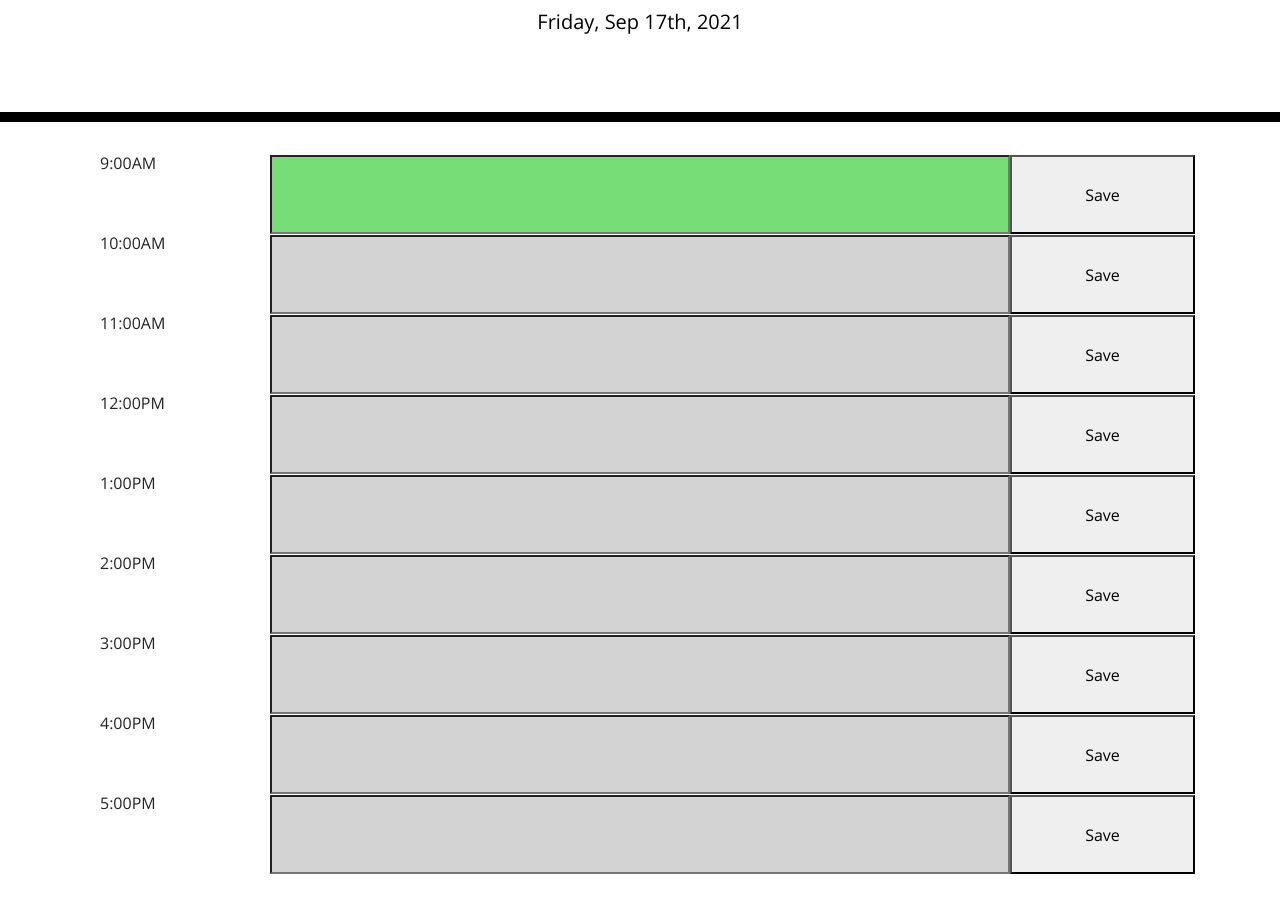
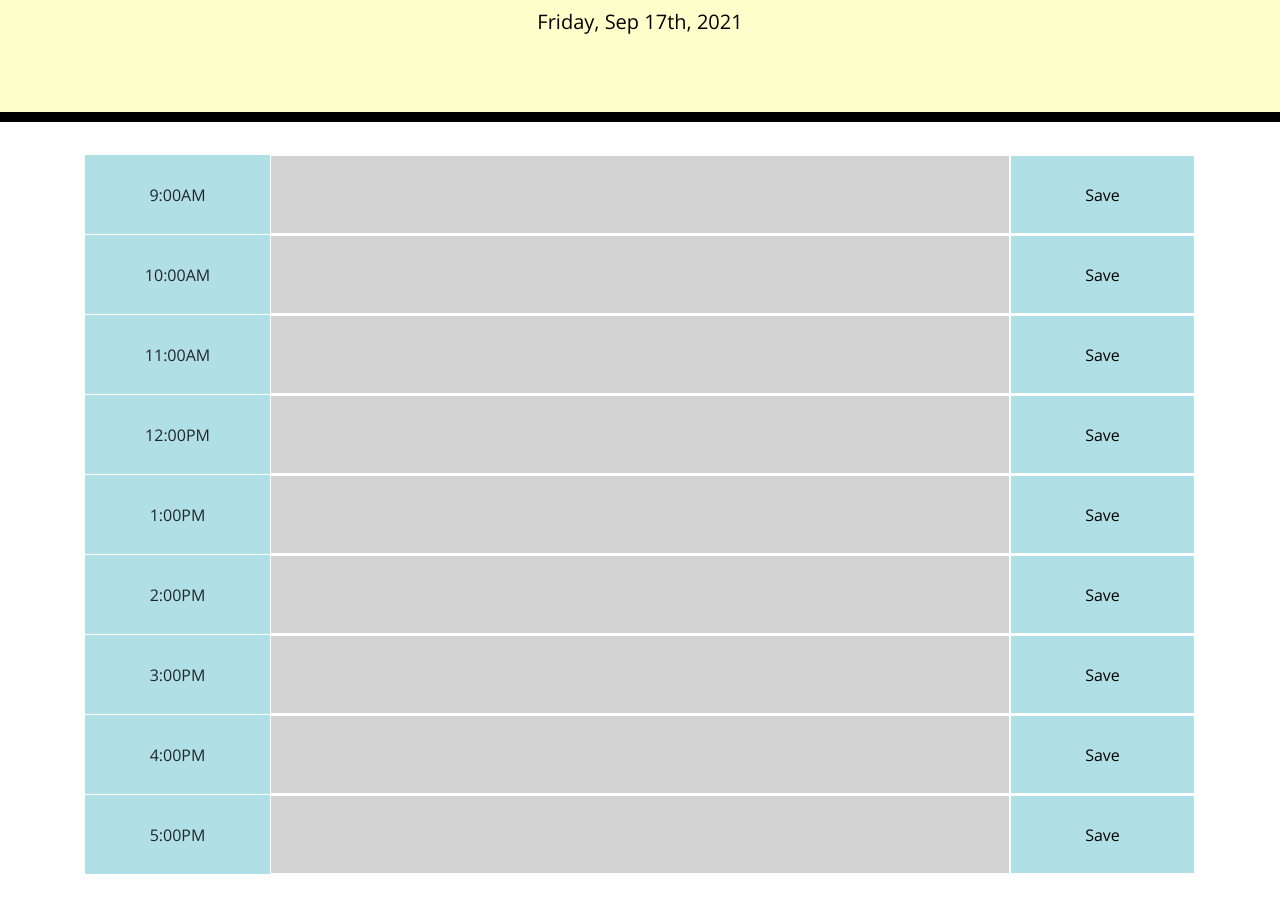
Before and after one commit to nicolepingar/work_day_scheduler, a plain HTML site: page index.html in a window 1280 px wide. Shown: the part 182-1104 px from the top of the page. Before the commit the page ends 1056 px from the top, so only its background shows below. Drawn offline with nearby package versions, Linux system fonts and the light colour scheme.

Commit message:
final commit

```diff
--- a/assets/css/style.css
+++ b/assets/css/style.css
@@ -13,9 +13,18 @@ textarea {
   padding: 10px;
 }
 
+button, label {
+  background-color: #B0E0E6;
+}
+
+label {
+  padding: 0;
+  margin: 0;
+}
+
 .jumbotron {
   text-align: center;
-  background-color: transparent;
+  background-color: 	#FFFFCC;
   color: black;
   border-radius: 0;
   border-bottom: 10px solid black;
@@ -43,18 +52,18 @@ textarea {
 }
 
 .past {
-  background-color: #d3d3d3;
-  color: white;
+  background-color: lightgrey;
+  color: black;
 }
 
 .present {
-  background-color: #ff6961;
-  color: white;
+  background-color: #DDA0DD;
+  color: black;
 }
 
 .future {
-  background-color: #77dd77;
-  color: white;
+  background-color: #FFB6C1;
+  color: black;
 }
 
 .saveBtn {
@@ -69,3 +78,7 @@ textarea {
   font-size: 20px;
   transition: all 0.3s ease-in-out;
 }
+
+/* label {
+  vertical-align: middle;
+} */
--- a/assets/js/script.js
+++ b/assets/js/script.js
@@ -1,7 +1,6 @@
 // Current date at top of page
 $("#currentDay").text(moment().format("dddd, MMM Do, YYYY"));
-
-$(document).ready(function () {
+// To get data from local storage on refresh
 function getLocal() {
     $(".inputField").each(function () {
         var inputValue = $(this).attr("id");
@@ -9,13 +8,15 @@ $(document).ready(function () {
     }
     )
 }
-
+// changes colors based on time of day
 function colorChange() {
+    // .inputField sets the location for "this", ".each" allows function to run through each container
     $(".inputField").each(function () {
+        // "H" format puts time in military hour
         var todayInTime = moment().format("H")
-            var hour = $(this).attr("id")
-            console.log(hour);
-            console.log(todayInTime);
+        // "this" refers back to .inputfield, each input has a different id#, parseInt turns it into a number
+        var hour = parseInt($(this).attr("id"))
+        // each class is connected to a different color
         if (hour < todayInTime) {
             $(this).addClass("past");
             $(this).removeClass("present");
@@ -33,14 +34,17 @@ $(document).ready(function () {
         }
     })
 }
-
+// "this" now refers to .saveButton
+// when save button is clicked, text from input field is saved in local storage
 $(".saveButton").on("click", function () {
+    // meetings = .saveButton's sibling (inputField)'s, value
     var meetings = $(this).siblings(".inputField").val();
-        var time = $(this).siblings().eq(1).attr("id");
-
+    // time = .saveButton's sibling (inputField)'s id (unique number based on time)
+    var time = $(this).siblings(".inputField").attr("id");
+    // local storage store time as the id # and meetings as the typed input text
     localStorage.setItem(time, meetings);
-
 })
+// calls function to pull data from local storage
 getLocal();
+// calls function to change colors based on time
 colorChange();
-})
--- a/index.html
+++ b/index.html
@@ -19,69 +19,69 @@
         <p class="lead">A simple calendar app for scheduling your work day</p>
         <p id="currentDay" class="lead"></p>
     </header>
-    <div class="container">
+    <div class="container mb-5">
         <!-- Timeblocks go here -->
             <div class="container">
                 <div class="row">
-                <label for="9" class="col-lg-2 schedTime">9:00AM</label>
-                <input type="text" id="9" name="9" class="col-lg-8 inputField">
-                <button class="col-lg-2 saveButton">Save</button>
+                    <label for="9" class="col-lg-2 schedTime align-items-center d-flex justify-content-center">9:00AM</label>
+                    <input type="text" id="9" name="9" class="col-lg-8 border border-white inputField">
+                    <button class="col-lg-2 border border-white saveButton">Save</button>
                 </div>
             </div>
             <div class="container">
                 <div class="row">
-                <label for="10" class="col-lg-2 schedTime">10:00AM</label>
-                <input type="text" id="10" name="10" class="col-lg-8 inputField">
-                <button class="col-lg-2 saveButton">Save</button>
+                    <label for="10" class="col-lg-2 schedTime align-items-center d-flex justify-content-center">10:00AM</label>
+                    <input type="text" id="10" name="10" class="col-lg-8 border border-white inputField">
+                    <button class="col-lg-2 border border-white saveButton">Save</button>
                 </div>
             </div>
             <div class="container">
                 <div class="row">
-                <label for="11" class="col-lg-2 schedTime">11:00AM</label>
-                <input type="text" id="11" name="11" class="col-lg-8 inputField">
-                <button class="col-lg-2 saveButton">Save</button>
+                    <label for="11" class="col-lg-2 schedTime align-items-center d-flex justify-content-center">11:00AM</label>
+                    <input type="text" id="11" name="11" class="col-lg-8 border border-white inputField">
+                    <button class="col-lg-2 border border-white saveButton">Save</button>
                 </div>
             </div>
             <div class="container">
                 <div class="row">
-                <label for="12" class="col-lg-2 schedTime">12:00PM</label>
-                <input type="text" id="12" name="12" class="col-lg-8 inputField">
-                <button class="col-lg-2 saveButton">Save</button>
+                    <label for="12" class="col-lg-2 schedTime align-items-center d-flex justify-content-center">12:00PM</label>
+                    <input type="text" id="12" name="12" class="col-lg-8 border border-white inputField">
+                    <button class="col-lg-2 border border-white saveButton">Save</button>
                 </div>
             </div>
             <div class="container">
                 <div class="row">
-                <label for="13" class="col-lg-2 schedTime">1:00PM</label>
-                <input type="text" id="13" name="13" class="col-lg-8 inputField">
-                <button class="col-lg-2 saveButton">Save</button>
+                    <label for="13" class="col-lg-2 schedTime align-items-center d-flex justify-content-center">1:00PM</label>
+                    <input type="text" id="13" name="13" class="col-lg-8 border border-white inputField">
+                    <button class="col-lg-2 border border-white saveButton">Save</button>
                 </div>
             </div>
             <div class="container">
                 <div class="row">
-                <label for="14" class="col-lg-2 schedTime">2:00PM</label>
-                <input type="text" id="14" name="14" class="col-lg-8 inputField">
-                <button class="col-lg-2 saveButton">Save</button>
+                    <label for="14" class="col-lg-2 schedTime align-items-center d-flex justify-content-center">2:00PM</label>
+                    <input type="text" id="14" name="14" class="col-lg-8 border border-white inputField">
+                    <button class="col-lg-2 border border-white saveButton">Save</button>
                 </div>
             </div>
             <div class="container">
                 <div class="row">
-                <label for="15" class="col-lg-2 schedTime">3:00PM</label>
-                <input type="text" id="15" name="15" class="col-lg-8 inputField">
-                <button class="col-lg-2 saveButton">Save</button>
+                    <label for="15" class="col-lg-2 schedTime align-items-center d-flex justify-content-center">3:00PM</label>
+                    <input type="text" id="15" name="15" class="col-lg-8 border border-white inputField">
+                    <button class="col-lg-2 border border-white saveButton">Save</button>
                 </div>
             </div>
             <div class="container">
                 <div class="row">
-                <label for="16" class="col-lg-2 schedTime">4:00PM</label>
-                <input type="text" id="16" name="16" class="col-lg-8 inputField">
-                <button class="col-lg-2 saveButton">Save</button>
+                    <label for="16" class="col-lg-2 schedTime align-items-center d-flex justify-content-center">4:00PM</label>
+                    <input type="text" id="16" name="16" class="col-lg-8 border border-white inputField">
+                    <button class="col-lg-2 border border-white saveButton">Save</button>
                 </div>
             </div>
             <div class="container">
                 <div class="row">
-                <label for="17" class="col-lg-2 schedTime">5:00PM</label>
-                <input type="text" id="17" name="17" class="col-lg-8 inputField">
-                <button class="col-lg-2 saveButton">Save</button>
+                    <label for="17" class="col-lg-2 schedTime align-items-center d-flex justify-content-center">5:00PM</label>
+                    <input type="text" id="17" name="17" class="col-lg-8 border border-white inputField">
+                    <button class="col-lg-2 border border-white saveButton">Save</button>
                 </div>
             </div>
     </div>
```
Also changed, not shown: assets/images/Capture.PNG (added), 1 other file. Lines whose indentation alone changed are shown as unchanged.
